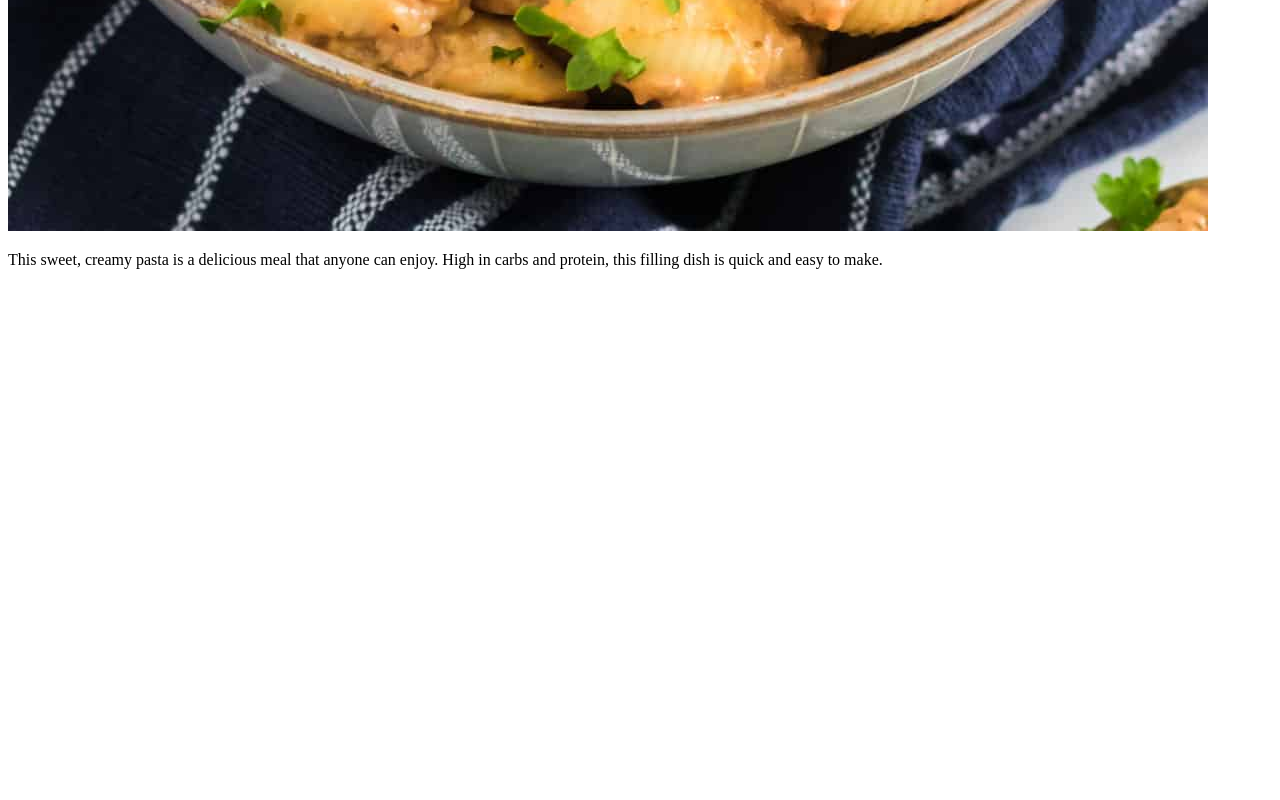
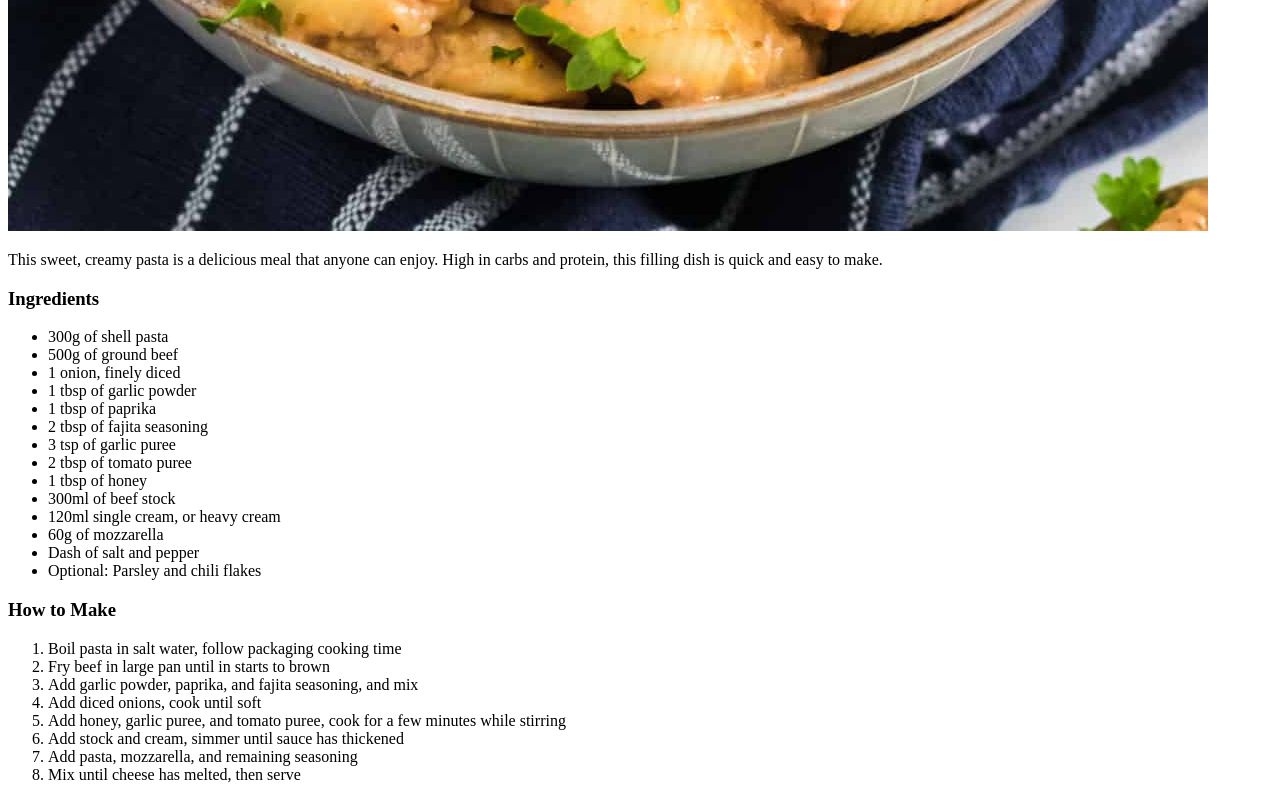
Before and after one commit to dvgpro/Odin-Recipes, a plain HTML site: page recipes/cheesy_honey_beef_pasta.html in a window 1280 px wide. Shown: the part 1049-1849 px from the top of the page. Before the commit the page ends 1334 px from the top, so only its background shows below. Drawn offline with Linux system fonts and the light colour scheme.

Commit message:
Add lists to the third recipe's webpage
Add the unordered ingredient's list and the ordered steps to make
list to the cheesy_honey_beef_pasta webpage

```diff
--- a/recipes/cheesy_honey_beef_pasta.html
+++ b/recipes/cheesy_honey_beef_pasta.html
@@ -12,5 +12,35 @@
         <p>This sweet, creamy pasta is a delicious meal that anyone can enjoy. High in carbs and protein,
             this filling dish is quick and easy  to make.
         </p>
+
+        <h3>Ingredients</h3>
+        <ul>
+            <li>300g of shell pasta</li>
+            <li>500g of ground beef</li>
+            <li>1 onion, finely diced</li>
+            <li>1 tbsp of garlic powder</li>
+            <li>1 tbsp of paprika</li>
+            <li>2 tbsp of fajita seasoning</li>
+            <li>3 tsp of garlic puree</li>
+            <li>2 tbsp of tomato puree</li>
+            <li>1  tbsp of honey</li>
+            <li>300ml of beef stock</li>
+            <li>120ml single cream, or heavy cream</li>
+            <li>60g of mozzarella</li>
+            <li>Dash of salt and pepper</li>
+            <li>Optional: Parsley and chili flakes</li>
+        </ul>
+
+        <h3>How to Make</h3>
+        <ol>
+            <li>Boil pasta in salt water, follow packaging cooking time</li>
+            <li>Fry beef in large pan until in starts to brown</li>
+            <li>Add garlic powder, paprika, and fajita seasoning, and mix</li>
+            <li>Add diced onions, cook until soft</li>
+            <li>Add honey, garlic puree, and tomato puree, cook for a few minutes while stirring</li>
+            <li>Add stock and cream, simmer until sauce has thickened</li>
+            <li>Add pasta, mozzarella, and remaining seasoning</li>
+            <li>Mix until cheese has melted, then serve</li>
+        </ol>
     </body>
 </html>
```
